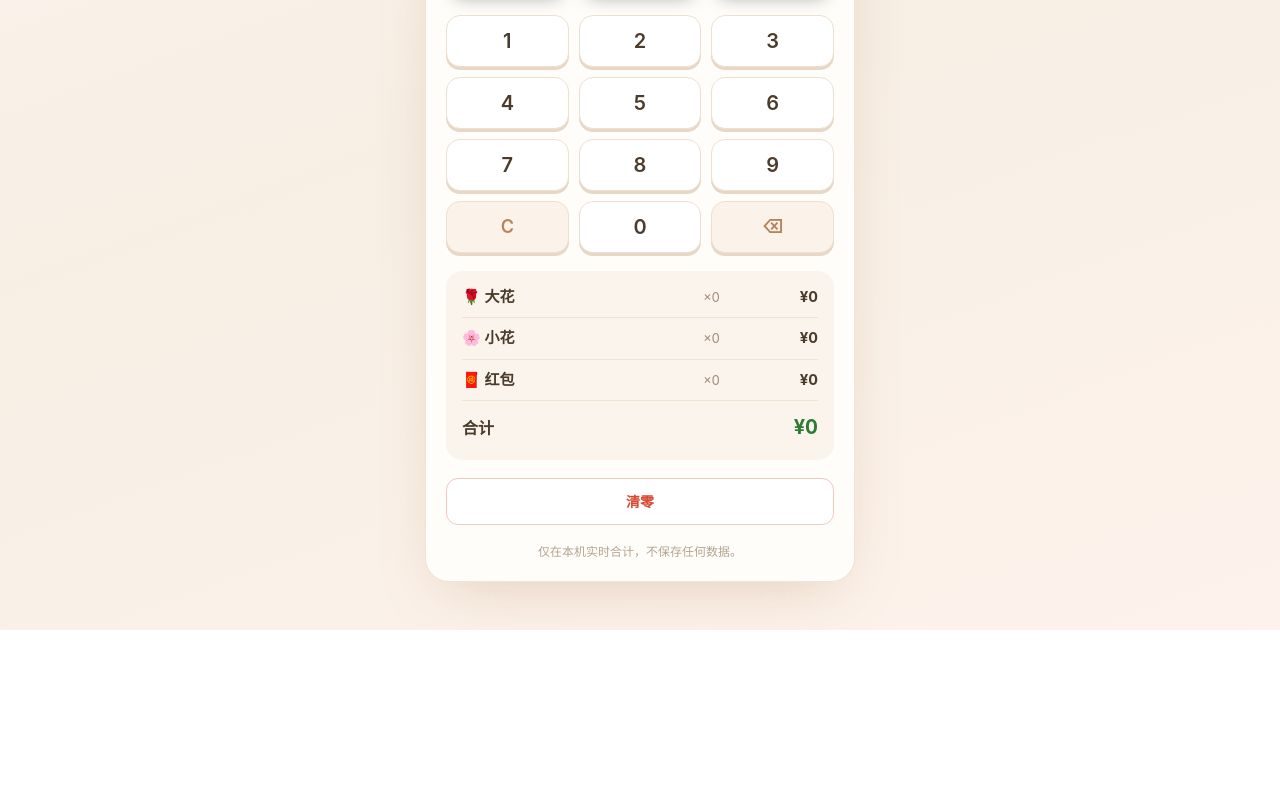
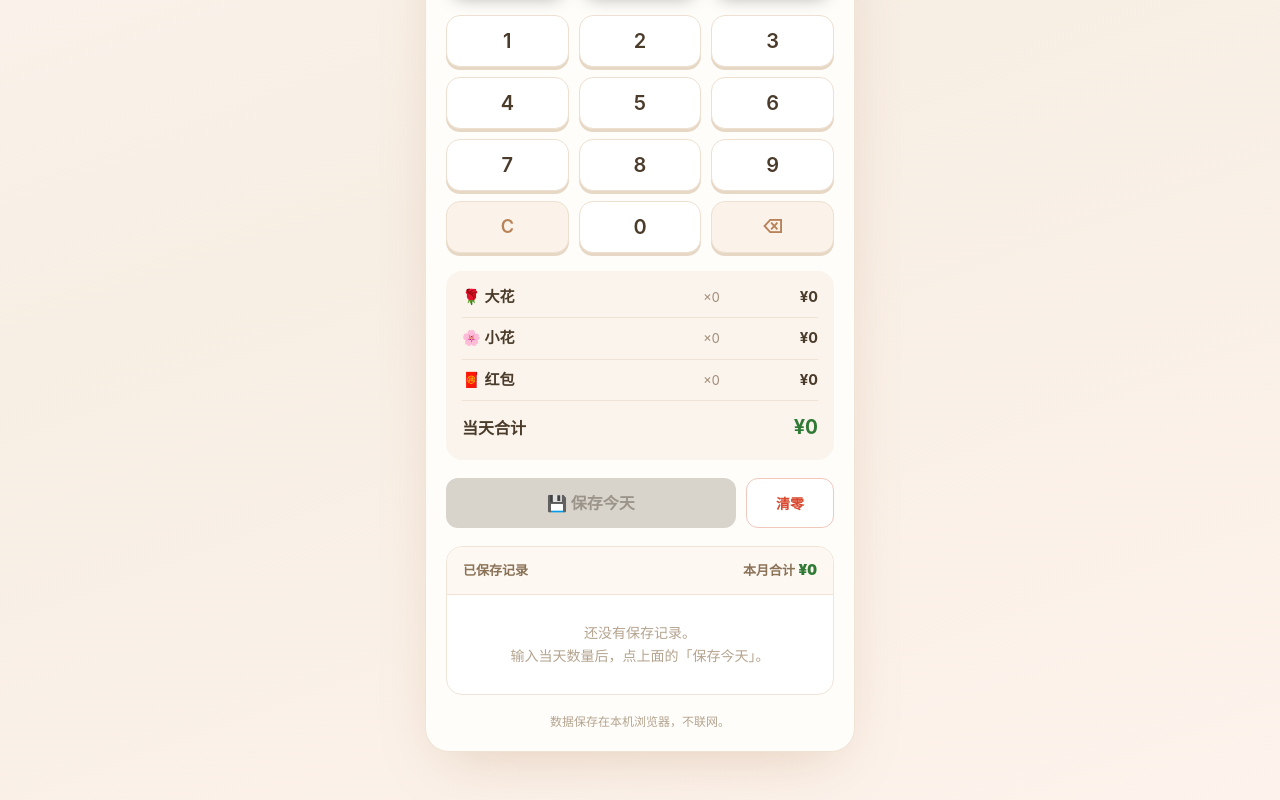
Before and after one commit to yinlubin1989/txserver, a Next.js app: page /calc in a window 1280 px wide. Shown: the part 368-1168 px from the top of the page. Before the commit the page ends 998 px from the top, so only its background shows below. Built offline with nearby package versions, Linux system fonts and the light colour scheme.

Commit message:
feat: 计算器支持按天保存记录并显示本月合计

```diff
--- a/app/calc/CalcApp.tsx
+++ b/app/calc/CalcApp.tsx
@@ -1,6 +1,6 @@
 "use client";
 
-import { useCallback, useState } from "react";
+import { useCallback, useEffect, useMemo, useState } from "react";
 import Link from "next/link";
 import styles from "./calc.module.css";
 
@@ -13,11 +13,41 @@ interface UnitDef {
   unit: number;
 }
 
+interface DailyRecord {
+  id: string;
+  date: string; // YYYY-MM-DD
+  big: number;
+  small: number;
+  red: number;
+  total: number;
+}
+
 const UNITS: UnitDef[] = [
   { kind: "big", label: "大花", emoji: "🌹", unit: 368 },
   { kind: "small", label: "小花", emoji: "🌸", unit: 288 },
   { kind: "red", label: "发红包", emoji: "🧧", unit: -60 },
 ];
+
+const STORAGE_KEY = "txserver-calc-daily-v1";
+
+/* ---------- 日期与数字格式化 ---------- */
+
+function toDateKey(d: Date): string {
+  const y = d.getFullYear();
+  const m = String(d.getMonth() + 1).padStart(2, "0");
+  const day = String(d.getDate()).padStart(2, "0");
+  return `${y}-${m}-${day}`;
+}
+
+function formatDateShort(key: string): string {
+  const [, m, d] = key.split("-").map(Number);
+  return `${m}月${d}日`;
+}
+
+function formatMonth(monthKey: string): string {
+  const [y, m] = monthKey.split("-").map(Number);
+  return `${y}年${m}月`;
+}
 
 function money(n: number): string {
   const abs = Math.abs(n).toLocaleString("zh-CN", {
@@ -26,7 +56,17 @@ function money(n: number): string {
   return (n < 0 ? "-¥" : "¥") + abs;
 }
 
+function makeId(): string {
+  if (typeof crypto !== "undefined" && "randomUUID" in crypto) {
+    return crypto.randomUUID();
+  }
+  return `${Date.now()}-${Math.random().toString(36).slice(2)}`;
+}
+
 export default function CalcApp() {
+  const [ready, setReady] = useState(false);
+  const [todayKey, setTodayKey] = useState("");
+  const [records, setRecords] = useState<DailyRecord[]>([]);
   const [counts, setCounts] = useState<Record<UnitKind, number>>({
     big: 0,
     small: 0,
@@ -34,12 +74,63 @@ export default function CalcApp() {
   });
   const [input, setInput] = useState<string>("");
 
+  // 首次加载：读本地记录（在回调中 setState，避免 effect 内同步 setState）
+  useEffect(() => {
+    const timer = setTimeout(() => {
+      setTodayKey(toDateKey(new Date()));
+      try {
+        const raw = localStorage.getItem(STORAGE_KEY);
+        if (raw) {
+          const parsed = JSON.parse(raw);
+          if (Array.isArray(parsed)) setRecords(parsed);
+        }
+      } catch {
+        /* ignore */
+      }
+      setReady(true);
+    }, 0);
+    return () => clearTimeout(timer);
+  }, []);
+
+  // 记录变化即保存
+  useEffect(() => {
+    if (!ready) return;
+    try {
+      localStorage.setItem(STORAGE_KEY, JSON.stringify(records));
+    } catch {
+      /* ignore */
+    }
+  }, [records, ready]);
+
   const subtotals = {
     big: counts.big * UNITS[0].unit,
     small: counts.small * UNITS[1].unit,
     red: counts.red * UNITS[2].unit,
   };
   const total = subtotals.big + subtotals.small + subtotals.red;
+
+  const isEmpty = counts.big === 0 && counts.small === 0 && counts.red === 0;
+
+  /* ---------- 历史记录分组 ---------- */
+
+  const groups = useMemo(() => {
+    const map = new Map<string, DailyRecord[]>();
+    const sorted = [...records].sort((a, b) => b.date.localeCompare(a.date));
+    for (const r of sorted) {
+      const month = r.date.slice(0, 7);
+      const list = map.get(month);
+      if (list) list.push(r);
+      else map.set(month, [r]);
+    }
+    return [...map.entries()].sort((a, b) => b[0].localeCompare(a[0]));
+  }, [records]);
+
+  const currentMonth = todayKey.slice(0, 7);
+  const monthTotal = useMemo(() => {
+    return records
+      .filter((r) => r.date.startsWith(currentMonth))
+      .reduce((sum, r) => sum + r.total, 0);
+  }, [records, currentMonth]);
 
   /* ---------- 输入处理 ---------- */
 
@@ -61,7 +152,8 @@ export default function CalcApp() {
 
   /* ---------- 累加 ---------- */
 
-  const pressUnit = useCallback((kind: UnitKind) => {
+  const pressUnit = useCallback(
+    (kind: UnitKind) => {
       const qty = input === "" ? 1 : parseInt(input, 10);
       if (!Number.isFinite(qty) || qty <= 0) {
         setInput("");
@@ -69,22 +161,58 @@ export default function CalcApp() {
       }
       setCounts((prev) => ({ ...prev, [kind]: prev[kind] + qty }));
       setInput("");
-  }, [input]);
+    },
+    [input],
+  );
 
-  const reset = useCallback(() => {
+  const resetInput = useCallback(() => {
     setCounts({ big: 0, small: 0, red: 0 });
     setInput("");
   }, []);
 
-  const resetIfConfirmed = useCallback(() => {
-    if (total === 0) {
-      reset();
-      return;
+  /* ---------- 保存与删除 ---------- */
+
+  const saveToday = useCallback(() => {
+    if (isEmpty || !todayKey) return;
+    const dayTotal =
+      counts.big * UNITS[0].unit +
+      counts.small * UNITS[1].unit +
+      counts.red * UNITS[2].unit;
+
+    setRecords((prev) => {
+      const existing = prev.find((r) => r.date === todayKey);
+      if (existing) {
+        return prev.map((r) =>
+          r.date === todayKey
+            ? { ...r, big: counts.big, small: counts.small, red: counts.red, total: dayTotal }
+            : r,
+        );
       }
-    if (window.confirm("确定清零所有数量吗？")) {
-      reset();
+      const record: DailyRecord = {
+        id: makeId(),
+        date: todayKey,
+        big: counts.big,
+        small: counts.small,
+        red: counts.red,
+        total: dayTotal,
+      };
+      return [record, ...prev];
+    });
+
+    setCounts({ big: 0, small: 0, red: 0 });
+    setInput("");
+  }, [isEmpty, todayKey, counts]);
+
+  const deleteRecord = useCallback((id: string) => {
+    setRecords((prev) => prev.filter((r) => r.id !== id));
+  }, []);
+
+  const clearHistory = useCallback(() => {
+    if (records.length === 0) return;
+    if (window.confirm("确定清空所有已保存记录吗？此操作不可撤销。")) {
+      setRecords([]);
     }
-  }, [total, reset]);
+  }, [records.length]);
 
   /* ---------- 渲染 ---------- */
 
@@ -96,7 +224,7 @@ export default function CalcApp() {
             <span className={styles.brandEmoji}>💐</span>
             <div>
               <h1 className={styles.title}>卖花记账</h1>
-              <p className={styles.subtitle}>月末合计账单</p>
+              <p className={styles.subtitle}>每天记一笔，月底好核对</p>
             </div>
           </div>
           <Link href="/" className={styles.homeLink} aria-label="返回首页">
@@ -106,7 +234,7 @@ export default function CalcApp() {
 
         {/* 显示屏 */}
         <div className={styles.display}>
-          <span className={styles.displayLabel}>合计</span>
+          <span className={styles.displayLabel}>当天合计</span>
           <span
             className={styles.displayTotal}
             data-negative={total < 0 ? "true" : undefined}
@@ -160,7 +288,7 @@ export default function CalcApp() {
           </button>
         </div>
 
-        {/* 汇总 */}
+        {/* 当前一天汇总 */}
         <div className={styles.summary}>
           <div className={styles.summaryRow}>
             <span>🌹 大花</span>
@@ -178,16 +306,80 @@ export default function CalcApp() {
             <span className={styles.summaryAmount}>{money(subtotals.red)}</span>
           </div>
           <div className={styles.summaryTotal}>
-            <span>合计</span>
+            <span>当天合计</span>
             <span data-negative={total < 0 ? "true" : undefined}>{money(total)}</span>
           </div>
         </div>
 
-        {/* 清零 */}
-        <button className={styles.resetBtn} onClick={resetIfConfirmed}>
+        {/* 保存 / 清零 */}
+        <div className={styles.actions}>
+          <button
+            className={styles.saveBtn}
+            onClick={saveToday}
+            disabled={isEmpty}
+          >
+            💾 保存今天
+          </button>
+          <button className={styles.resetBtn} onClick={resetInput}>
             清零
           </button>
-        <p className={styles.footNote}>仅在本机实时合计，不保存任何数据。</p>
+        </div>
+
+        {/* 已保存记录 */}
+        <div className={styles.history}>
+          <div className={styles.historyHead}>
+            <span>已保存记录</span>
+            <span className={styles.monthTotal}>
+              本月合计 <b data-negative={monthTotal < 0 ? "true" : undefined}>{money(monthTotal)}</b>
+            </span>
+          </div>
+
+          {records.length === 0 ? (
+            <div className={styles.empty}>
+              还没有保存记录。
+              <br />
+              输入当天数量后，点上面的「保存今天」。
+            </div>
+          ) : (
+            groups.map(([month, list]) => (
+              <div key={month} className={styles.monthGroup}>
+                <div className={styles.monthHead}>{formatMonth(month)}</div>
+                <ul className={styles.recordList}>
+                  {list.map((r) => (
+                    <li key={r.id} className={styles.recordItem}>
+                      <span className={styles.recordDate}>{formatDateShort(r.date)}</span>
+                      <span className={styles.recordDetail}>
+                        大花{r.big} · 小花{r.small} · 红包{r.red}
+                      </span>
+                      <span
+                        className={styles.recordAmount}
+                        data-negative={r.total < 0 ? "true" : undefined}
+                      >
+                        {money(r.total)}
+                      </span>
+                      <button
+                        className={styles.recordDel}
+                        onClick={() => deleteRecord(r.id)}
+                        aria-label="删除这条"
+                        title="删除"
+                      >
+                        ×
+                      </button>
+                    </li>
+                  ))}
+                </ul>
+              </div>
+            ))
+          )}
+
+          {records.length > 0 && (
+            <button className={styles.clearBtn} onClick={clearHistory}>
+              清空所有记录
+            </button>
+          )}
+        </div>
+
+        <p className={styles.footNote}>数据保存在本机浏览器，不联网。</p>
       </div>
     </main>
   );
--- a/app/calc/calc.module.css
+++ b/app/calc/calc.module.css
@@ -264,12 +264,13 @@
 /* ============ 清零 ============ */
 
 .resetBtn {
-  width: 100%;
+  flex: 0 0 auto;
+  min-width: 88px;
   border: 1px solid #f0c8bd;
   background: #fff;
   color: #d9482f;
   border-radius: 12px;
-  padding: 12px;
+  padding: 12px 18px;
   font-size: 14px;
   font-weight: 600;
   cursor: pointer;
@@ -277,6 +278,177 @@
 }
 
 .resetBtn:hover {
+  background: #fdecec;
+}
+
+/* ============ 保存 / 清零 ============ */
+
+.actions {
+  display: flex;
+  gap: 10px;
+}
+
+.saveBtn {
+  flex: 1;
+  border: none;
+  background: linear-gradient(150deg, #6fbf7a 0%, #4aa156 100%);
+  color: #fff;
+  border-radius: 12px;
+  padding: 13px;
+  font-size: 16px;
+  font-weight: 700;
+  cursor: pointer;
+  box-shadow: 0 8px 18px -8px rgba(74, 161, 86, 0.6);
+  transition: transform 0.08s ease, filter 0.15s ease;
+}
+
+.saveBtn:active {
+  transform: scale(0.97);
+}
+
+.saveBtn:disabled {
+  background: #d8d3cb;
+  box-shadow: none;
+  cursor: not-allowed;
+  color: #9b948a;
+}
+
+/* ============ 历史记录 ============ */
+
+.history {
+  background: #fff;
+  border: 1px solid #f0e4d6;
+  border-radius: 16px;
+  overflow: hidden;
+}
+
+.historyHead {
+  display: flex;
+  align-items: center;
+  justify-content: space-between;
+  gap: 10px;
+  padding: 12px 16px;
+  font-size: 13px;
+  font-weight: 700;
+  color: #8a7257;
+  border-bottom: 1px solid #f0e4d6;
+  background: #fdf8f2;
+}
+
+.monthTotal {
+  font-weight: 600;
+  font-variant-numeric: tabular-nums;
+}
+
+.monthTotal b {
+  font-size: 15px;
+  color: #2f7a35;
+}
+
+.monthTotal b[data-negative="true"] {
+  color: #d9482f;
+}
+
+.empty {
+  padding: 26px 16px;
+  text-align: center;
+  color: #b4a48f;
+  font-size: 14px;
+  line-height: 1.7;
+}
+
+.monthGroup + .monthGroup {
+  border-top: 1px solid #f0e4d6;
+}
+
+.monthHead {
+  padding: 8px 16px 4px;
+  font-size: 12px;
+  font-weight: 700;
+  color: #b08d67;
+  letter-spacing: 0.06em;
+}
+
+.recordList {
+  list-style: none;
+  margin: 0;
+  padding: 0;
+}
+
+.recordItem {
+  display: flex;
+  align-items: center;
+  gap: 8px;
+  padding: 10px 16px;
+  font-size: 14px;
+}
+
+.recordItem + .recordItem {
+  border-top: 1px solid #f8f0e6;
+}
+
+.recordDate {
+  color: #a08c78;
+  font-size: 13px;
+  flex-shrink: 0;
+  font-variant-numeric: tabular-nums;
+}
+
+.recordDetail {
+  flex: 1;
+  color: #4a3b2a;
+  font-size: 13px;
+  white-space: nowrap;
+  overflow: hidden;
+  text-overflow: ellipsis;
+}
+
+.recordAmount {
+  font-weight: 700;
+  font-variant-numeric: tabular-nums;
+  color: #2f7a35;
+  flex-shrink: 0;
+}
+
+.recordAmount[data-negative="true"] {
+  color: #d9482f;
+}
+
+.recordDel {
+  border: none;
+  background: transparent;
+  color: #d3c4b0;
+  font-size: 20px;
+  cursor: pointer;
+  width: 26px;
+  height: 26px;
+  border-radius: 50%;
+  line-height: 1;
+  transition: all 0.15s ease;
+  flex-shrink: 0;
+}
+
+.recordDel:hover {
+  background: #fdecec;
+  color: #e4362a;
+}
+
+.clearBtn {
+  display: block;
+  width: calc(100% - 32px);
+  margin: 8px 16px 16px;
+  border: 1px solid #f0c8bd;
+  background: #fff;
+  color: #d9482f;
+  border-radius: 10px;
+  padding: 10px;
+  font-size: 13px;
+  font-weight: 600;
+  cursor: pointer;
+  transition: all 0.15s ease;
+}
+
+.clearBtn:hover {
   background: #fdecec;
 }
 
```
Lines whose indentation alone changed are shown as unchanged.
